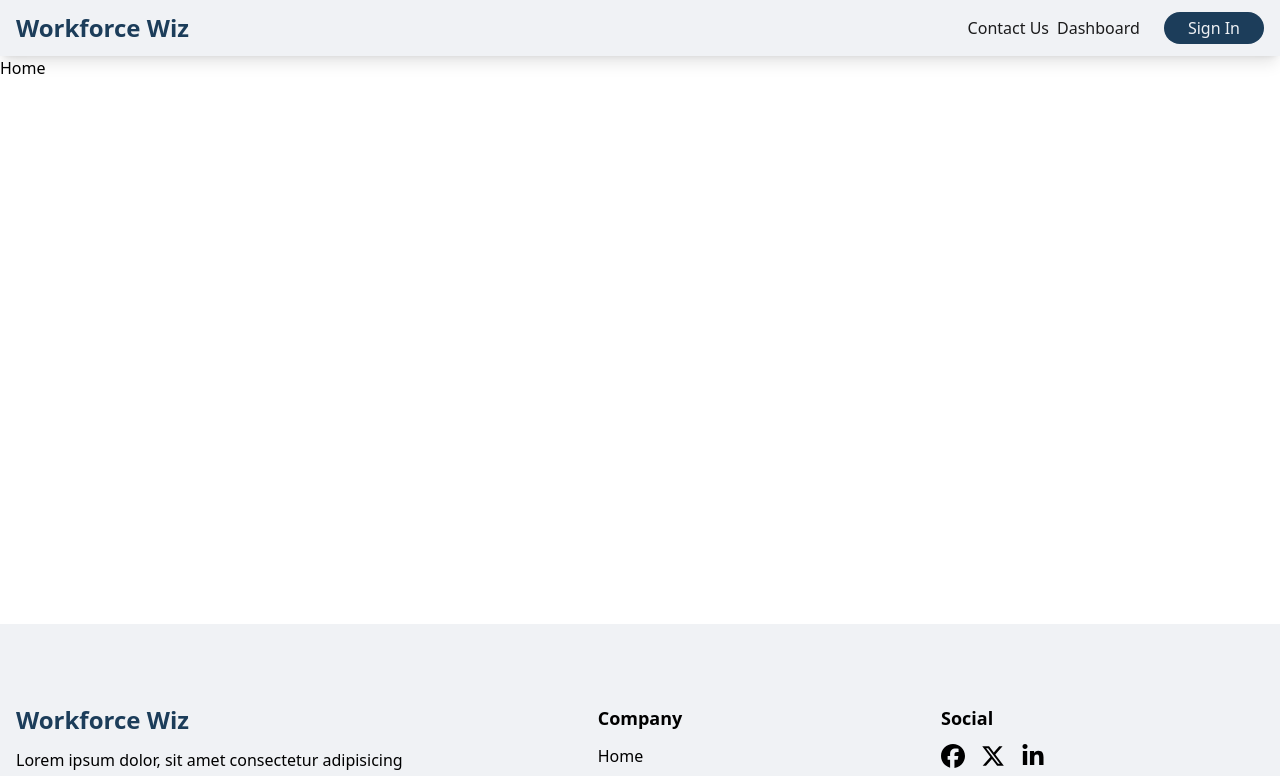
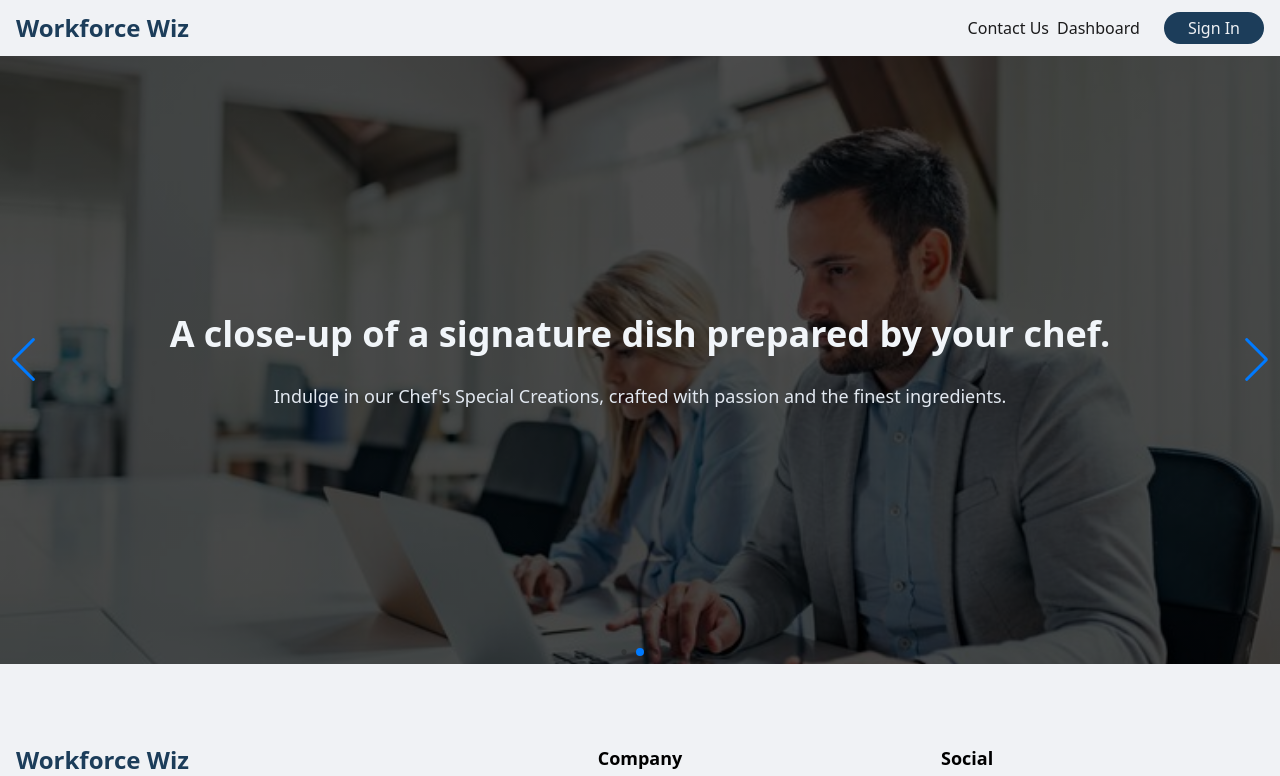
Before and after one commit to adnanakhlasofficial/workforce-wiz-client, a React (Vite) app: page / in a window 1280 px wide. Shown: the top 776 px of the page. Built offline with nearby package versions, Linux system fonts and the light colour scheme.

Commit message:
added carousel

```diff
--- a/package.json
+++ b/package.json
@@ -14,7 +14,8 @@
     "react": "^18.3.1",
     "react-dom": "^18.3.1",
     "react-icons": "^5.4.0",
-    "react-router-dom": "^7.1.1"
+    "react-router-dom": "^7.1.1",
+    "swiper": "^11.2.1"
   },
   "devDependencies": {
     "@eslint/js": "^9.17.0",
--- /dev/null
+++ b/src/components/Carousel/Carousel.jsx
@@ -0,0 +1,61 @@
+import { Swiper, SwiperSlide } from "swiper/react";
+import { Pagination, Navigation, Autoplay } from "swiper/modules";
+import "swiper/css";
+import "swiper/css/pagination";
+import "swiper/css/navigation";
+import Slide from "../Slide/Slide";
+import bgImg1 from "../../assets/images/bgImg-1.jpg";
+
+const Carousel = () => {
+  return (
+    <div>
+      <Swiper
+        pagination={{
+          dynamicBullets: true,
+        }}
+        loop={true}
+        autoplay={{
+          delay: 5000,
+          disableOnInteraction: false,
+        }}
+        navigation={true}
+        modules={[Pagination, Navigation, Autoplay]}
+        className="mySwiper"
+      >
+        <SwiperSlide>
+          <Slide
+            image={bgImg1}
+            title={
+              "A warm, inviting shot of your restaurant's interior or a beautifully set table."
+            }
+            desc={
+              "Experience the best in fine dining at EATOPIA. Enjoy a culinary journey like no other."
+            }
+          ></Slide>
+        </SwiperSlide>
+        <SwiperSlide>
+          <Slide
+            image={bgImg1}
+            title={"A close-up of a signature dish prepared by your chef."}
+            desc={
+              "Indulge in our Chef's Special Creations, crafted with passion and the finest ingredients."
+            }
+          ></Slide>
+        </SwiperSlide>
+        <SwiperSlide>
+          <Slide
+            image={bgImg1}
+            title={
+              "A vibrant scene of a group of people celebrating at your restaurant."
+            }
+            desc={
+              "Make your special moments unforgettable. Host your events and celebrations at EATOPIA."
+            }
+          ></Slide>
+        </SwiperSlide>
+      </Swiper>
+    </div>
+  );
+};
+
+export default Carousel;
--- /dev/null
+++ b/src/components/Slide/Slide.jsx
@@ -0,0 +1,27 @@
+import PropTypes from "prop-types";
+
+const Slide = ({ image, title, desc }) => {
+  return (
+    <div
+      className="flex justify-center items-center min-h-[38rem] !bg-cover"
+      style={{
+        background: `linear-gradient(180deg, rgba(0,0,0,0.7) 100%, rgba(0,0,0,0.7) 100%), url(${image}) no-repeat center`,
+      }}
+    >
+      <div className="max-w-5xl text-center space-y-6">
+        <h2 className="text-3xl font-bold lg:text-4xl !leading-[3rem] text-slate-100">
+          {title}
+        </h2>
+        <p className="text-lg text-slate-200">{desc}</p>
+      </div>
+    </div>
+  );
+};
+
+Slide.propTypes = {
+  title: PropTypes.string,
+  desc: PropTypes.string,
+  image: PropTypes.string,
+};
+
+export default Slide;
--- a/src/pages/Home/Home.jsx
+++ b/src/pages/Home/Home.jsx
@@ -1,5 +1,11 @@
+import Carousel from "../../components/Carousel/Carousel";
+
 const Home = () => {
-  return <div>Home</div>;
+  return (
+    <div>
+      <Carousel />
+    </div>
+  );
 };
 
 export default Home;
```
Also changed, not shown: src/assets/images/bgImg-1.jpg (added), 1 other file (tests, documents, lock files or other folders).
